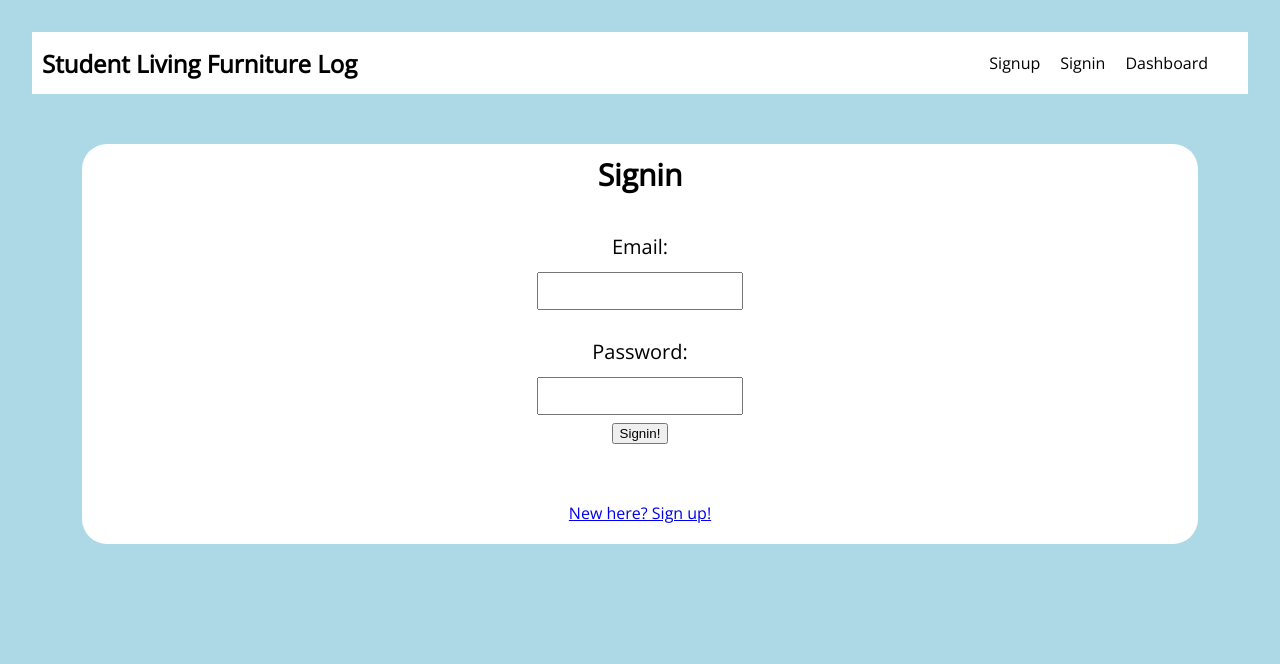
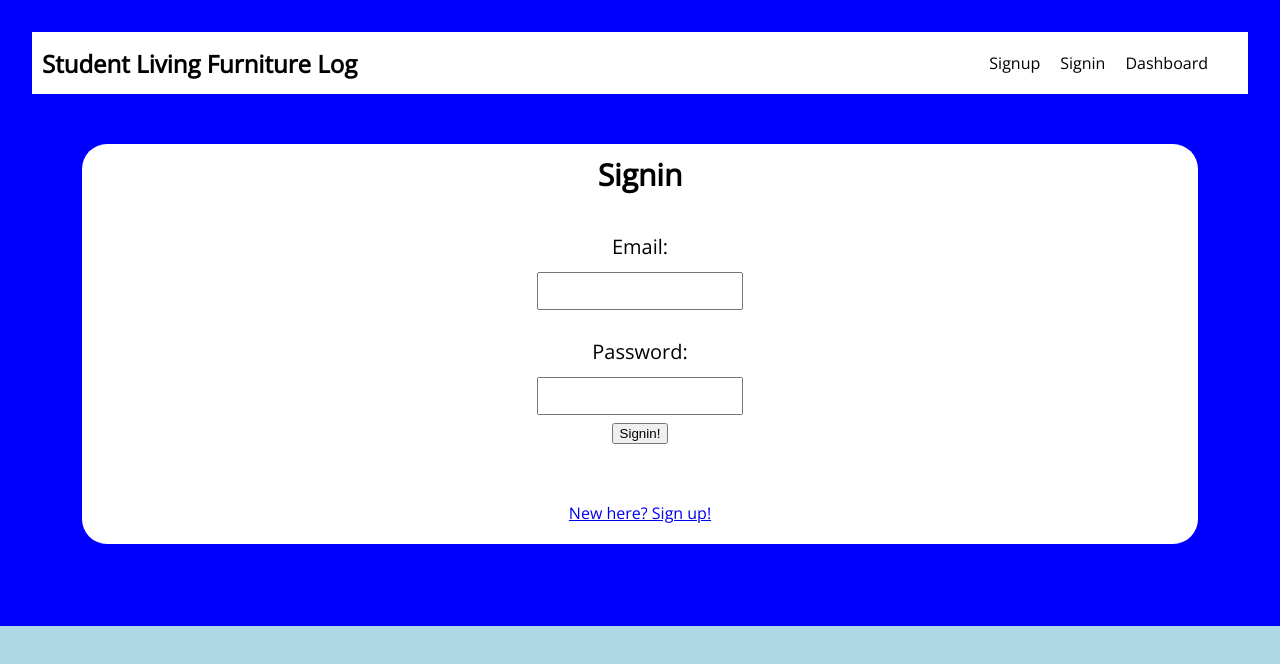
Before and after one commit to Karizmaflores/capstone-frontend, a React (Vite) app: page /signin in a window 1280 px wide. Shown: the top 664 px of the page. Built offline with nearby package versions, Linux system fonts and the light colour scheme.

Commit message:
save progress

```diff
--- a/src/css/form.css
+++ b/src/css/form.css
@@ -4,6 +4,7 @@
   row-gap: 8px;
   justify-content: center;
   font-family: "Open Sans", sans-serif;
+  margin-bottom: 20px;
 }
 
 .label {
--- a/src/index.css
+++ b/src/index.css
@@ -3,4 +3,8 @@ body {
   margin: 0px;
 }
 
+#root{
+  background-color: blue;
+}
+
 /* styles entire doc */
```
